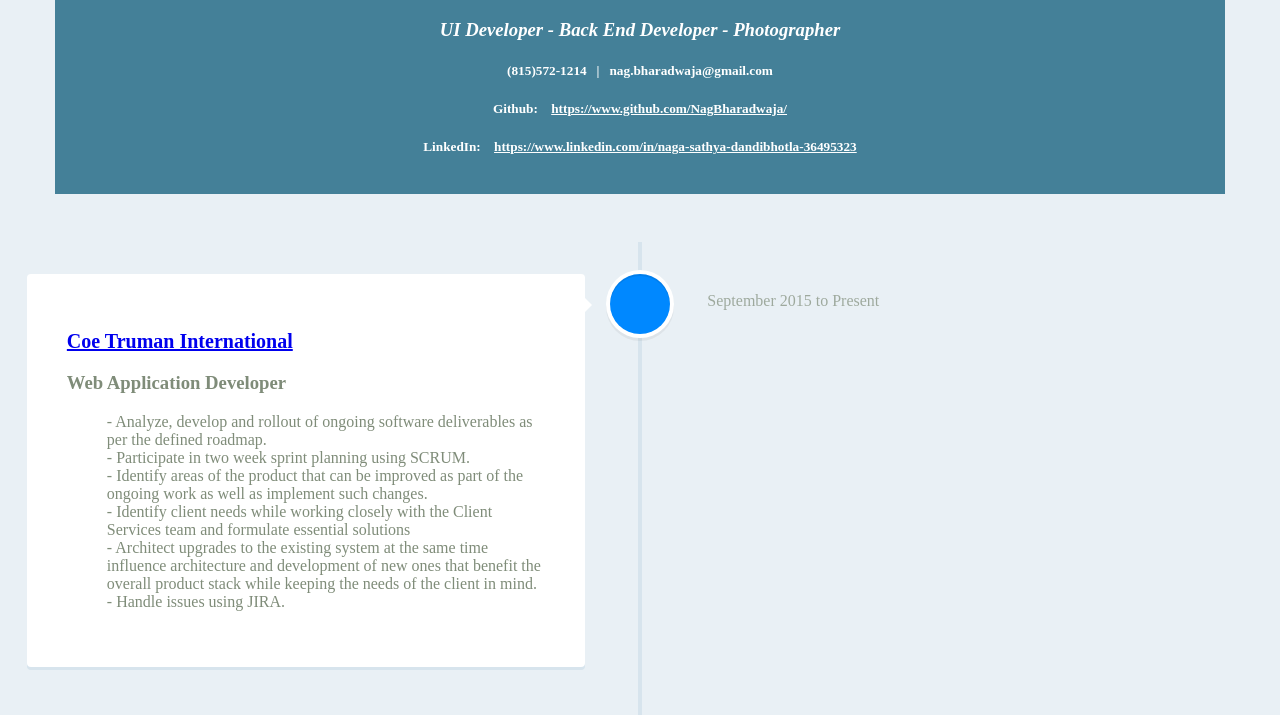
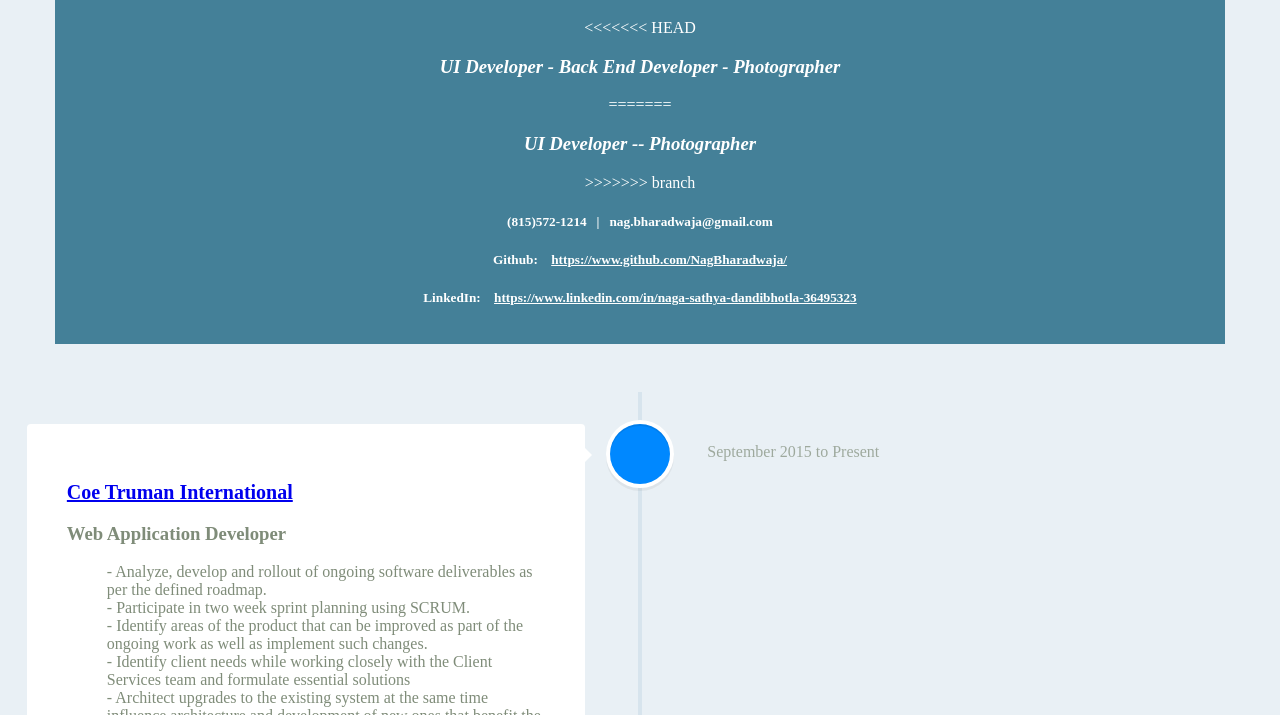
Before and after one commit to NagBharadwaja/Profile, a plain HTML site: page index.html in a window 1280 px wide. Shown: the part 85-800 px from the top of the page. Drawn offline with nearby package versions, Linux system fonts and the light colour scheme; a web font is replaced by a local one.

Commit message:
title commit

```diff
--- a/index.html
+++ b/index.html
@@ -14,7 +14,11 @@
 	<body>
 		<header>
 			<h1>My name is NAGA SATHYA BHARADWAJA DANDIBHOTLA</h1>
+<<<<<<< HEAD
 			<h3 id="passion"><i>UI Developer - Back End Developer - Photographer</i></h3>
+=======
+			<h3 id="passion"><i>UI Developer -- Photographer</i></h3>
+>>>>>>> branch
 			<h5><span>(815)572-1214</span>&nbsp;&nbsp; | &nbsp;&nbsp;<span>nag.bharadwaja@gmail.com</span></h5>
 			<h5>Github: &nbsp;&nbsp;&nbsp;<a href="https://www.github.com/NagBharadwaja/">https://www.github.com/NagBharadwaja/</a></h5>
 			<h5>LinkedIn: &nbsp;&nbsp;&nbsp;<a href="https://www.linkedin.com/in/naga-sathya-dandibhotla-36495323">https://www.linkedin.com/in/naga-sathya-dandibhotla-36495323</a></h5>
```
